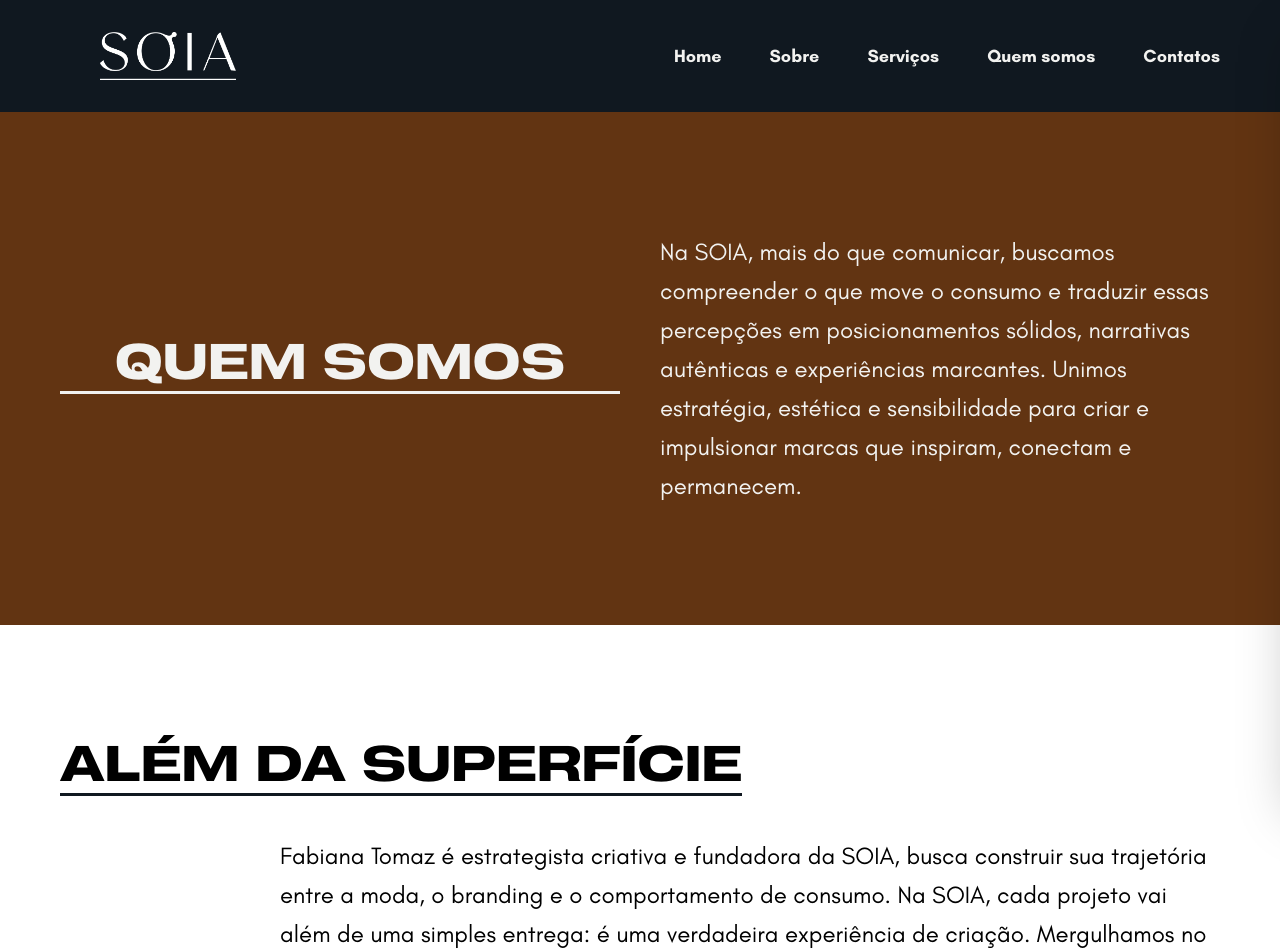
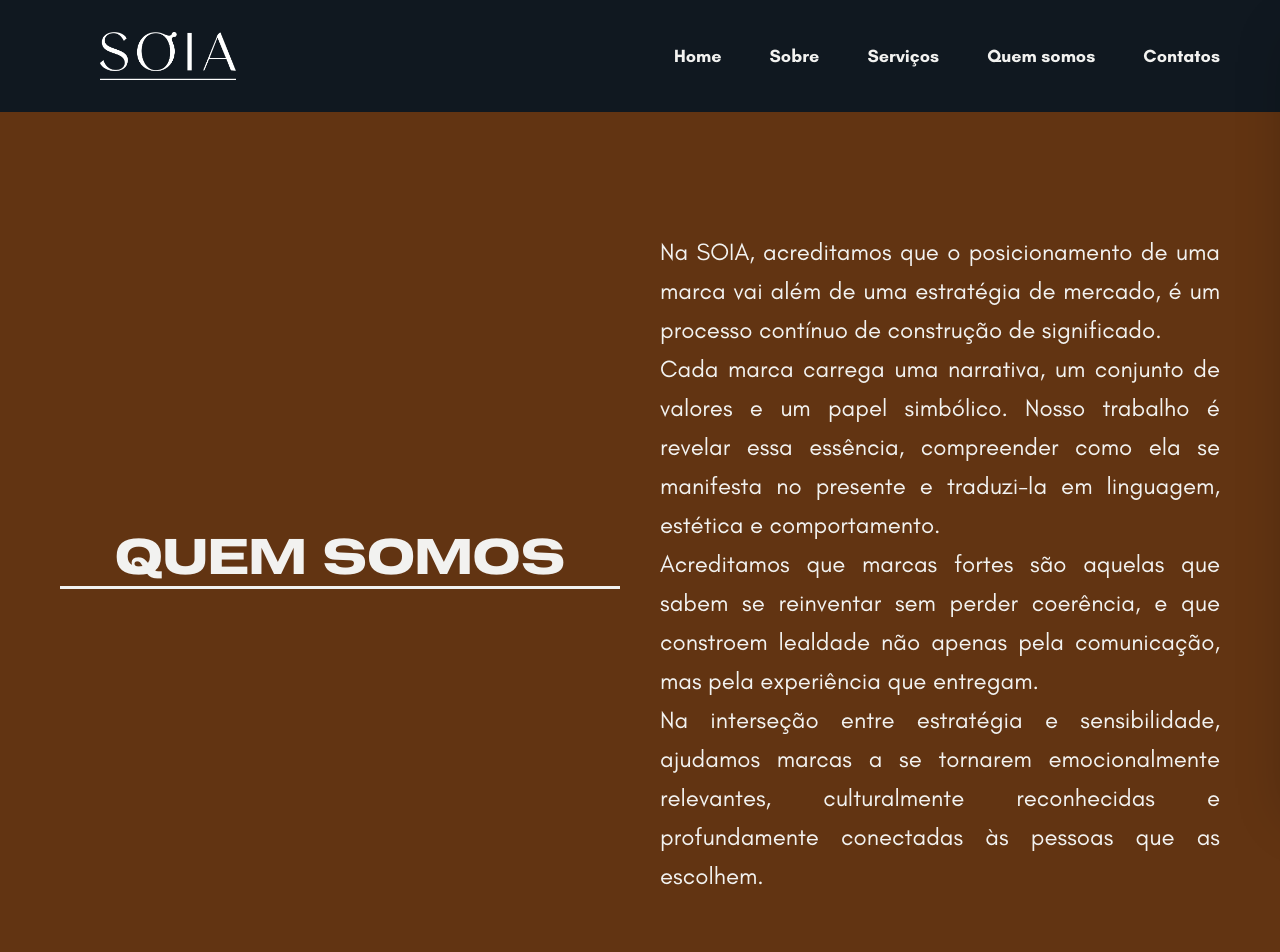
Before and after one commit to MathewsFranco/soia, a React (Vite) app: page /about in a window 1280 px wide. Shown: the top 952 px of the page. Built offline with nearby package versions, Linux system fonts and the light colour scheme; a web font is replaced by a local one.

Commit message:
✨update content

```diff
--- a/src/components/About.tsx
+++ b/src/components/About.tsx
@@ -11,14 +11,12 @@
           <div className="absolute top-0 left-0 w-8 h-8 border-t-2 border-l-2 border-white" />
           <div className="absolute bottom-0 right-0 w-8 h-8 border-b-2 border-r-2 border-white" />
           <p>
-            Mais do que comunicar, buscamos entender o que move o consumo e
-            traduzir essas percepções em posicionamentos sólidos, narrativas
-            potentes e experiências marcantes.
-          </p>
-          <p>
-            Nosso trabalho une análise sociocultural, branding, inovação e
-            storytelling para criar marcas que transcendem produtos e se tornam
-            parte da vida das pessoas.
+            Mais do que comunicar, queremos decifrar o que move o desejo e o
+            consumo. Compreender os símbolos, comportamentos e emoções que
+            definem o que as pessoas escolhem, usam e acreditam. Traduzimos
+            essas leituras em estratégias que unem razão e sensibilidade,
+            criando marcas que não apenas comunicam, mas expressam um tempo, um
+            estilo de vida e uma visão de mundo.
           </p>
         </div>
       </div>
--- a/src/components/BrandDefinition.tsx
+++ b/src/components/BrandDefinition.tsx
@@ -5,10 +5,15 @@
       id="brand-definition"
     >
       <div className="mx-5  flex flex-col gap-5 items-start justify-center md:w-4/6  ">
-        <h1 className="font-cy-grotesk text-6xl ">QUEM SOMOS</h1>
+        <h1 className="font-cy-grotesk text-6xl uppercase">quem somos</h1>
         <p className="text-2xl text-justify">
-          A SOIA é agência que conecta a sua marca as gerações que estão
-          impulsionando o mercado.
+          A SOIA é uma agência de estratégias para marcas que buscam relevância
+          em um mercado em constante transformação. Conectamos marcas às
+          gerações que estão impulsionando as transformações do mercado, aquelas
+          que redefinem comportamentos, valores e modos de consumo. Fazemos isso
+          por meio de pesquisa de comportamento, análise de tendências e leitura
+          sociocultural, traduzindo movimentos culturais em estratégias que
+          constroem relevância, identificação e desejo.
         </p>
       </div>
       <div className="max-w-100 my-15 md:w-2/6 md:mr-15 md:mb-15 relative ">
--- a/src/routes/about.tsx
+++ b/src/routes/about.tsx
@@ -8,19 +8,35 @@
 function RouteComponent() {
   return (
     <>
-      <div className="bg-clay text-white flex items-center gap-10 px-15 py-30 flex-col md:flex-row">
+      <div className="bg-clay text-white flex items-center gap-10 px-5 md:px-15 text-justify py-30 flex-col md:flex-row">
         <h1 className="font-cy-grotesk text-5xl  md:w-1/2 w-auto uppercase border-b-white border-b-3 text-center">
           quem somos
         </h1>
-        <p className="text-2xl leading-relaxed w-full md:w-1/2">
-          Na SOIA, mais do que comunicar, buscamos compreender o que move o
-          consumo e traduzir essas percepções em posicionamentos sólidos,
-          narrativas autênticas e experiências marcantes. Unimos estratégia,
-          estética e sensibilidade para criar e impulsionar marcas que inspiram,
-          conectam e permanecem.
-        </p>
+        <div className="text-2xl leading-relaxed w-full md:w-1/2">
+          <p>
+            Na SOIA, acreditamos que o posicionamento de uma marca vai além de
+            uma estratégia de mercado, é um processo contínuo de construção de
+            significado.
+          </p>
+          <p>
+            Cada marca carrega uma narrativa, um conjunto de valores e um papel
+            simbólico. Nosso trabalho é revelar essa essência, compreender como
+            ela se manifesta no presente e traduzi-la em linguagem, estética e
+            comportamento.
+          </p>
+          <p>
+            Acreditamos que marcas fortes são aquelas que sabem se reinventar
+            sem perder coerência, e que constroem lealdade não apenas pela
+            comunicação, mas pela experiência que entregam.
+          </p>
+          <p>
+            Na interseção entre estratégia e sensibilidade, ajudamos marcas a se
+            tornarem emocionalmente relevantes, culturalmente reconhecidas e
+            profundamente conectadas às pessoas que as escolhem.
+          </p>
+        </div>
       </div>
-      <div className=" flex gap-10 px-15 py-30 flex-col">
+      <div className=" flex gap-10 px-5 md:px-15 text-justify py-30 flex-col">
         <h1 className="font-cy-grotesk text-4xl md:text-5xl w-auto self-start border-b-black border-b-3 text-center uppercase">
           além da superfície
         </h1>
```
